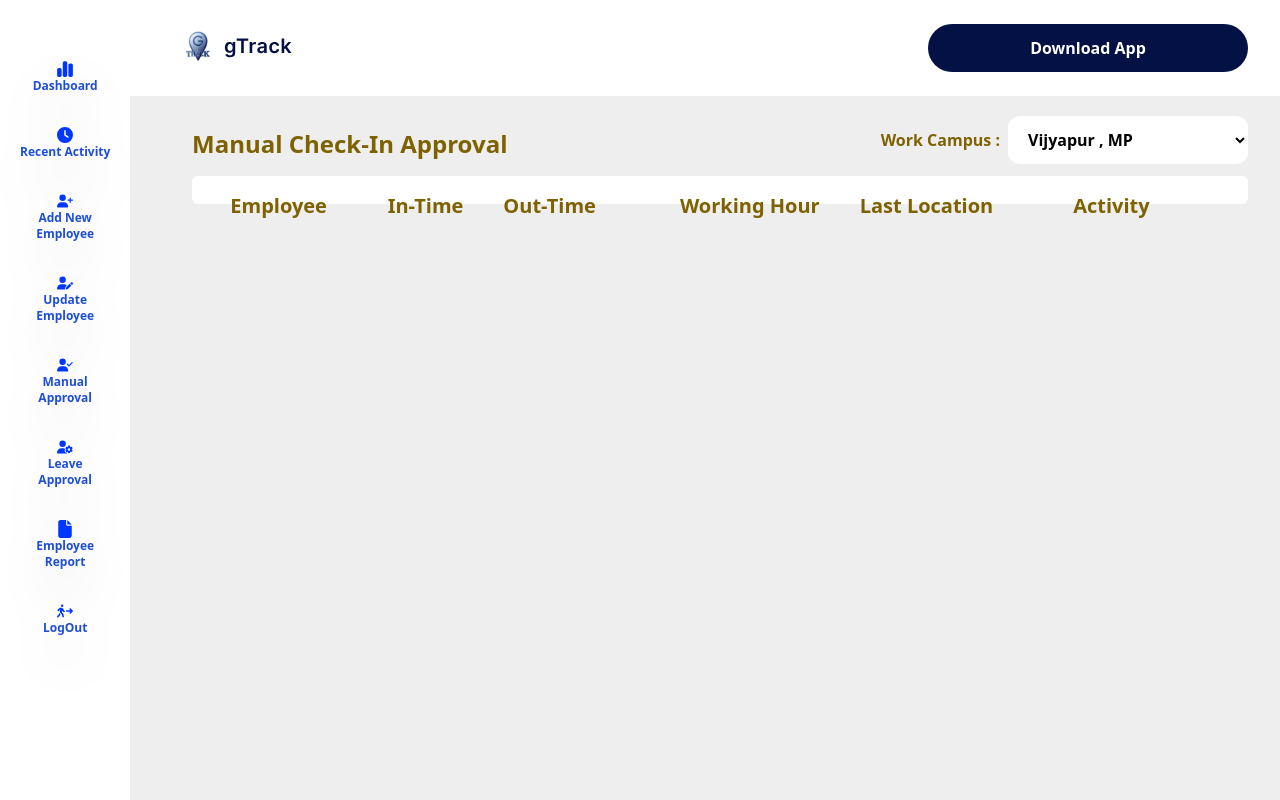
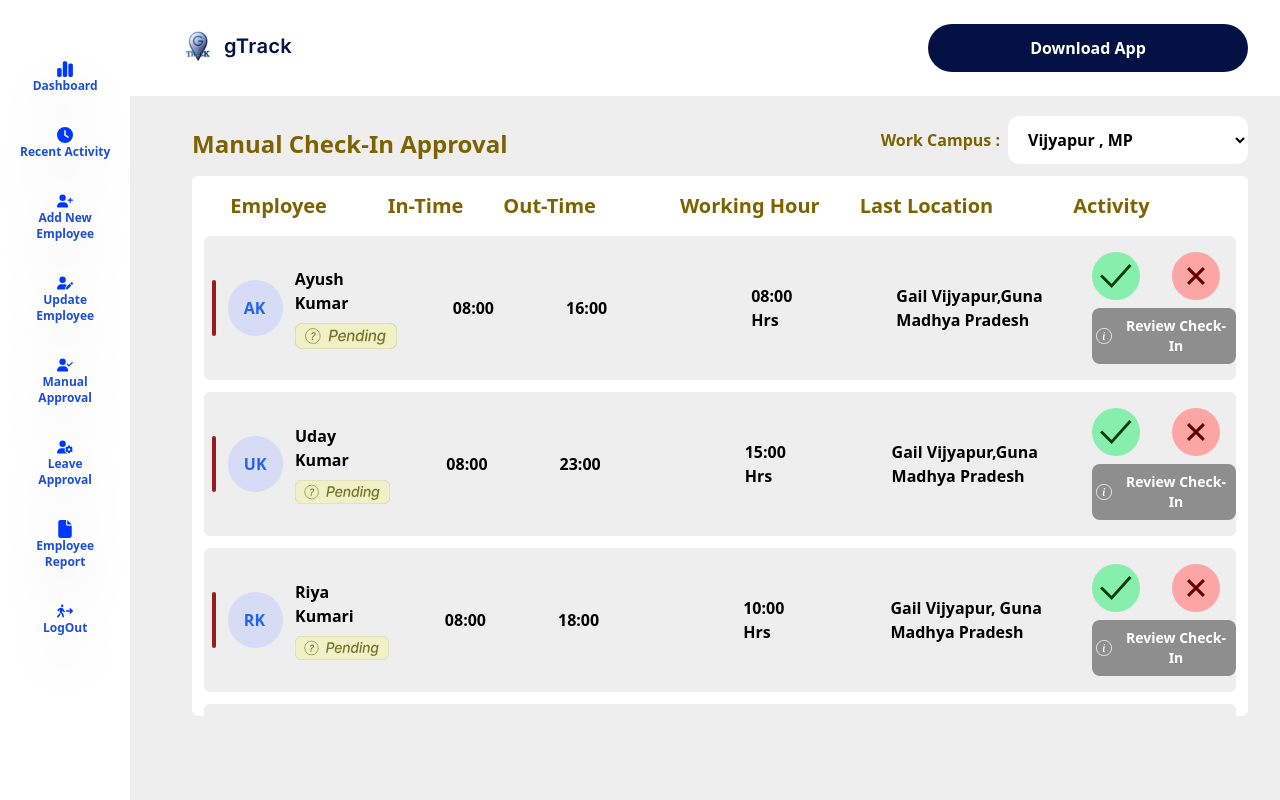
Before and after one commit to udayempire/gail-sih, a React (Vite) app in the folder Admin Frontend/: page /manualcheckin in a window 1280 px wide. Built offline with nearby package versions, Linux system fonts and the light colour scheme.

Commit message:
added few stuff

```diff
--- /dev/null
+++ b/Admin Frontend/src/Component/Checkinbar.jsx
@@ -0,0 +1,88 @@
+import { useState } from 'react';
+import { recentActivity } from "../Data/recent_activity";
+
+export function Checkinbar() {
+    // State to keep track of approval status for each item
+    const [approvalStatus, setApprovalStatus] = useState(
+        recentActivity.map(() => "pending") // Initially all are pending
+    );
+
+    // Function to handle approval (correct or wrong)
+    const handleApproval = (index, status) => {
+        setApprovalStatus(prevStatus => {
+            const newStatus = [...prevStatus];
+            newStatus[index] = status; // Set status to "approved" or "notApproved"
+            return newStatus;
+        });
+    };
+
+    return (
+        <div className="h-[31rem] my-4 overflow-y-scroll">
+            <div className="flex flex-col gap-3 py-4">
+                {recentActivity.map((data, index) => (
+                    <div key={index} className="flex justify-around items-center bg-gray mx-3 p-2 py-4 font-semibold rounded-md hover:bg-light-blue2">
+                        <div className="flex gap-3 items-center">
+                            <div className="bg-red-800 w-1 h-14 rounded-md"></div>
+                            <div className="bg-light-blue text-blue-600 font-bold rounded-full w-14 h-14 p-4">
+                                {`${data.employeeFname[0]}${data.employeeLname[0]}`}
+                            </div>
+                            <div className="flex flex-col gap-2">
+                                <div>{`${data.employeeFname} ${data.employeeLname}`}</div>
+                                {/* Show the appropriate SVG based on approval status */}
+                                {approvalStatus[index] === "approved" ? (
+                                    <img src="Approved.svg" alt="Approved" />
+                                ) : approvalStatus[index] === "notApproved" ? (
+                                    <img src="notApproved.svg" alt="Not Approved" />
+                                ) : (
+                                    <img src="pending.svg" alt="Pending Approval" />
+                                )}
+                            </div>
+                        </div>
+                        <div className="flex gap-[80px] items-center justify-between">
+                            <div className="relative left-14">{data.inTime}</div>
+                            <div className="relative left-12">{data.outTime}</div>
+                            <div className="relative left-28">{data.workHour}</div>
+                            <div className="w-48 relative left-28">{data.lastLocation}</div>
+
+                            {/* Buttons or Review Details */}
+                            {approvalStatus[index] === "pending" ? (
+                                <div className="w-48 flex flex-col relative left-14">
+                                    <div className="w-48 flex gap-8">
+                                        {/* Correct Button */}
+                                        <div
+                                            className="w-12 h-12 flex justify-center bg-green-300 rounded-full cursor-pointer"
+                                            onClick={() => handleApproval(index, "approved")}
+                                        >
+                                            <img src="minus.svg" alt="Approve" className="w-8" />
+                                        </div>
+                                        {/* Wrong Button */}
+                                        <div
+                                            className="w-12 h-12 flex justify-center bg-red-300 rounded-full cursor-pointer"
+                                            onClick={() => handleApproval(index, "notApproved")}
+                                        >
+                                            <img src="plus.svg" alt="Disapprove" className="w-8" />
+                                        </div>
+                                    </div>
+                                    {/* Review Check-In Info Button */}
+                                    <div>
+                                        <p className="w-36 mt-2 py-2 bg-darkgray text-white text-center rounded-lg flex items-center gap-2 justify-center">
+                                            <img src="info.svg" alt="Info" className="ml-1" />
+                                            <p className="text-sm font-semibold mr-1 cursor-pointer">Review Check-In</p>
+                                        </p>
+                                    </div>
+                                </div>
+                            ) : (
+                                <div>
+                                    <p className="w-36 mt-2 py-2 bg-darkgray text-white text-center rounded-lg flex items-center gap-2 justify-center">
+                                        <img src="info.svg" alt="Info" className="ml-1" />
+                                        <p className="text-sm font-semibold mr-1 h-8 flex items-center cursor-pointer">Review Details</p>
+                                    </p>
+                                </div>
+                            )}
+                        </div>
+                    </div>
+                ))}
+            </div>
+        </div>
+    );
+}
--- a/Admin Frontend/src/pages/ManualCheckin.jsx
+++ b/Admin Frontend/src/pages/ManualCheckin.jsx
@@ -1,4 +1,4 @@
-// import { Checkinbar } from "../Component/Checkinbar";
+import { Checkinbar } from "../Component/Checkinbar";
 import { Navbar } from "../Component/Navbar";
 import { Sidebar } from "../Component/Sidebar";
 
@@ -38,7 +38,7 @@ export const ManualCheckin = () => {
                             </div>
                         </div>
                         <div>
-                            {/* <Checkinbar /> */}
+                            <Checkinbar />
                         </div>
                     </div>
                 </div>
```
